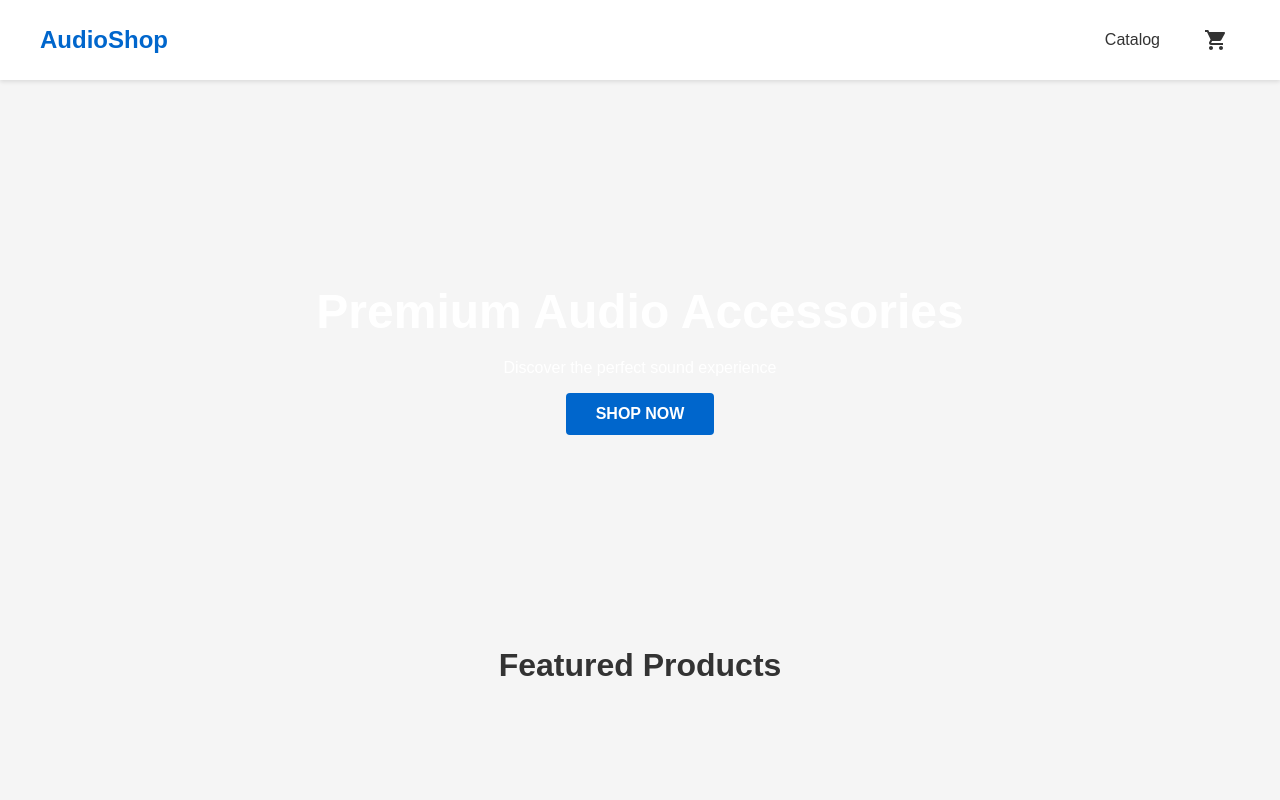
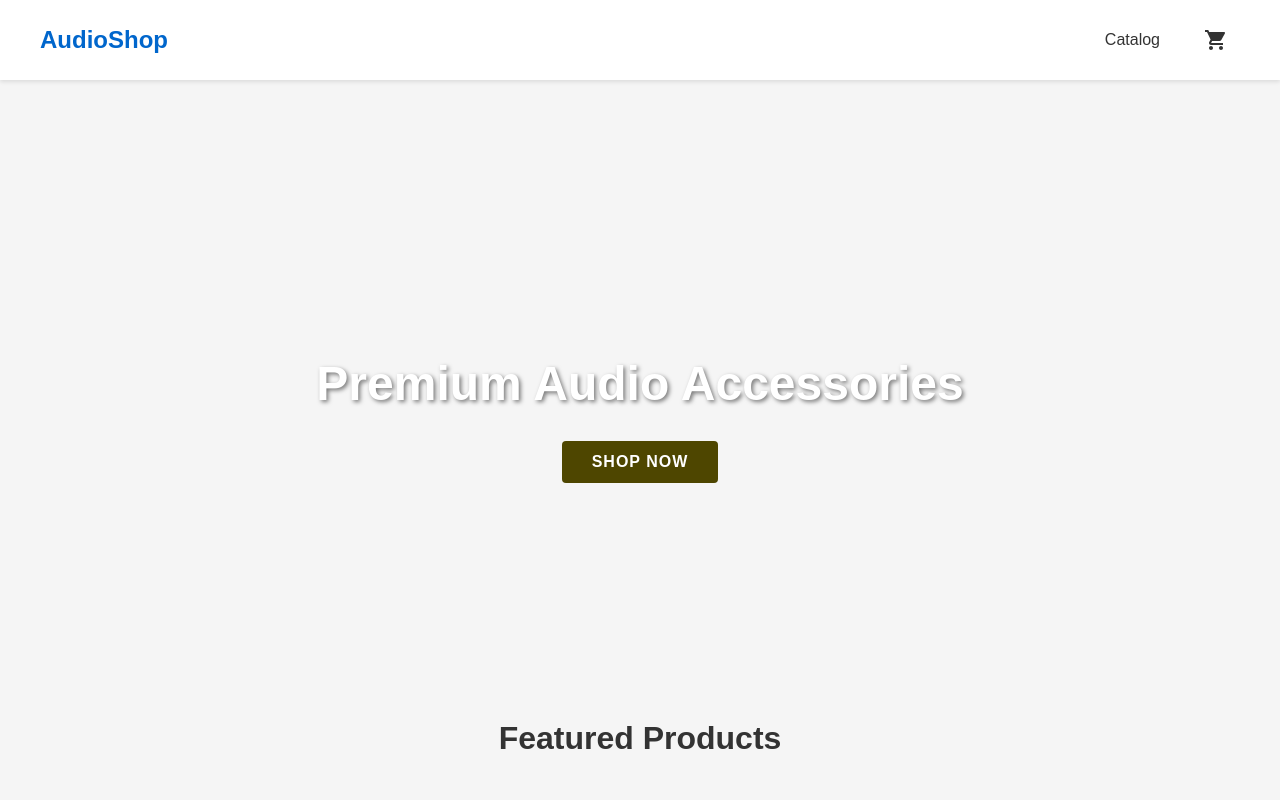
Before and after one commit to Balaaash/audio-stoore, a React (Create React App) app: page / in a window 1280 px wide. Shown: the top 800 px of the page. Built offline with nearby package versions, Linux system fonts and the light colour scheme.

Commit message:
add build

```diff
--- a/src/components/Icon/Icon.css
+++ b/src/components/Icon/Icon.css
@@ -2,10 +2,11 @@
     display: inline-flex;
     align-items: center;
     justify-content: center;
-}
+    vertical-align: middle;
+  }
 
-.icon svg {
-    width: 24px;
-    height: 24px;
+  .icon svg {
+    width: 100%;
+    height: 100%;
     fill: currentColor;
-}
+  }
--- a/src/components/Icon/Icon.jsx
+++ b/src/components/Icon/Icon.jsx
@@ -1,6 +1,7 @@
 import React from 'react';
 import './Icon.css';
 
+const Icon = ({ name, size = 24, color = 'currentColor' }) => {
   const icons = {
     'shopping-cart': (
       <svg viewBox="0 0 24 24">
@@ -14,7 +15,6 @@ const icons = {
     )
   };
 
-const Icon = ({ name, size = 24, color = 'currentColor' }) => {
   return (
     <span
       className={`icon icon-${name}`}
--- a/src/pages/Cart/Cart.jsx
+++ b/src/pages/Cart/Cart.jsx
@@ -2,6 +2,7 @@ import React from 'react';
 import { Link } from 'react-router-dom';
 import CartItem from '../../components/CartItem/CartItem';
 import Button from '../../components/Button/Button';
+import Icon from '../../components/Icon/Icon';
 import useCart from '../../hooks/useCart';
 import './Cart.css';
 
--- a/src/pages/Home/Home.css
+++ b/src/pages/Home/Home.css
@@ -1,50 +1,85 @@
 /* src/pages/Home/Home.css */
-.home {
+/* Основные стили страницы */
+.home-page {
   max-width: 1200px;
   margin: 0 auto;
+  padding: 20px;
 }
 
-  .hero {
-
+/* Hero секция */
+.hero-section {
+  background: linear-gradient(rgba(173, 75, 75, 0.5), url('https://images.unsplash.com/photo-1590658268037-6bf12165a8df?ixlib=rb-1.2.1&auto=format&fit=crop&w=1350&q=80') no-repeat center center);
   background-size: cover;
-    height: 60vh;
+  height: 70vh;
   display: flex;
   align-items: center;
   justify-content: center;
   text-align: center;
-    color: white;
+  color: rgb(255, 255, 255);
+  border-radius: 8px;
+  margin-bottom: 40px;
 }
 
 .hero-content {
+  animation: fadeIn 1s ease-out;
   padding: 20px;
 }
 
-  .hero h1 {
-    font-size: 3rem;
-    margin-bottom: 20px;
+@keyframes fadeIn {
+  from { opacity: 0; transform: translateY(20px); }
+  to { opacity: 1; transform: translateY(0); }
 }
 
-  .cta-button {
+.hero-content h1 {
+  font-size: 3rem;
+  margin-bottom: 30px;
+  text-shadow: 2px 2px 4px rgba(0, 0, 0, 0.5);
+}
+
+.shop-now-button {
   display: inline-block;
   padding: 12px 30px;
-    background-color: #0066cc;
+  background-color: #4e4600;
   color: white;
-    border-radius: 4px;
   font-weight: bold;
   text-transform: uppercase;
-    transition: background-color 0.3s;
+  letter-spacing: 1px;
+  border-radius: 4px;
+  transition: all 0.3s ease;
+  text-decoration: none;
 }
 
-  .cta-button:hover {
-    background-color: #0055aa;
+.shop-now-button:hover {
+  background-color:  #a39300;
+  transform: translateY(-2px);
+  box-shadow: 0 4px 8px rgba(0, 0, 0, 0.2);
 }
 
-  .featured {
-    padding: 40px 20px;
+/* Секция избранных товаров */
+.featured-section {
   text-align: center;
+  margin-bottom: 50px;
 }
 
-  .featured h2 {
+.featured-section h2 {
+  font-size: 2rem;
   margin-bottom: 30px;
+  color: #333;
+}
+
+.featured-grid {
+  display: grid;
+  grid-template-columns: repeat(auto-fill, minmax(280px, 1fr));
+  gap: 30px;
+}
+
+/* Адаптивность */
+@media (max-width: 768px) {
+  .hero-content h1 {
     font-size: 2rem;
   }
+
+  .shop-now-button {
+    padding: 10px 20px;
+  }
+}
--- a/src/pages/Home/Home.jsx
+++ b/src/pages/Home/Home.jsx
@@ -4,19 +4,22 @@ import './Home.css';
 
 const Home = () => {
   return (
-    <div className="home">
-      <section className="hero">
+    <div className="home-page">
+      {/* Hero секция */}
+      <section className="hero-section">
         <div className="hero-content">
           <h1>Premium Audio Accessories</h1>
-          <p>Discover the perfect sound experience</p>
-          <Link to="/catalog" className="cta-button">Shop Now</Link>
+          <Link to="/catalog" className="shop-now-button">
+            SHOP NOW
+          </Link>
         </div>
       </section>
 
-      <section className="featured">
+      {/* Секция с избранными товарами */}
+      <section className="featured-section">
         <h2>Featured Products</h2>
         <div className="featured-grid">
-          {/* Здесь могут быть избранные товары */}
+          {/* Здесь будут карточки избранных товаров */}
         </div>
       </section>
     </div>
```
Also changed, not shown: src/logo.svg (deleted), 1 other file (tests, documents, lock files or other folders). Lines whose indentation alone changed are shown as unchanged.
